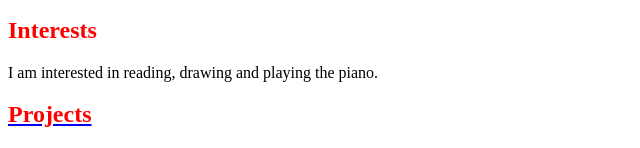
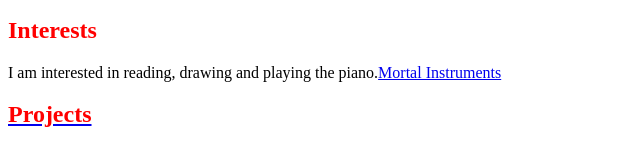
Before and after one commit to dhs17y2jrachelkohminghui/dhs17y2jrachelkohminghui.github.io, a plain HTML site: page index.html in a window 1280 px wide. Shown: the part 422-570 px from the top of the page, without its empty margins (0-640 px from the left). Drawn offline with Linux system fonts and the light colour scheme.

Commit message:
Update index.html

```diff
--- a/index.html
+++ b/index.html
@@ -10,7 +10,7 @@
     <h2>About</h2>
     <p>I am a 14 year old student in <a href="http://dunmanhigh.moe.edu.sg/wp-content/uploads/website/index.html">Dunman High School</a>, Singapore</p>
     <h2>Interests</h2>
-    <p>I am interested in reading, drawing and playing the piano.<a href="https://en.wikipedia.org/wiki/The_Mortal_Instruments"></p>
+    <p>I am interested in reading, drawing and playing the piano.<a href="https://en.wikipedia.org/wiki/The_Mortal_Instruments">Mortal Instruments</p>
     <h2>Projects</h2>
     <p> I am a Google Code-in 2016 participant with <a href="http://fossasia.org">FOSSASIA</a></p>
 
```
